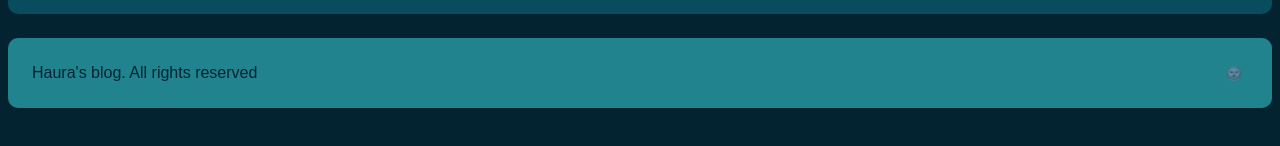
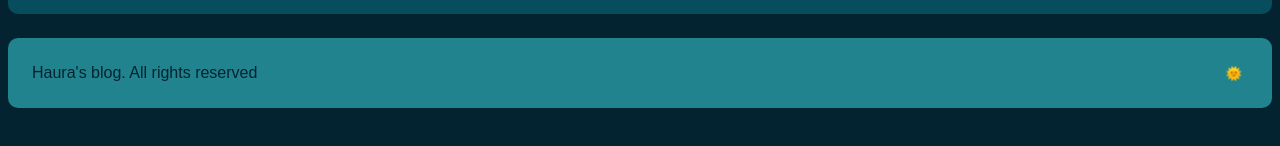
Before and after one commit to afsilvaluiz/JStack, a React app in the folder reactFundamentals/: page / in a window 1280 px wide. Shown: the part 474-620 px from the top of the page. Built offline with nearby package versions, Linux system fonts and the light colour scheme.

Commit message:
chore: study of consuming Context API

```diff
--- a/reactFundamentals/src/components/Footer/index.js
+++ b/reactFundamentals/src/components/Footer/index.js
@@ -1,16 +1,20 @@
-import React from 'react';
+import React, { useContext } from 'react';
+
+import { ThemeContext } from '../../contexts/ThemeContext';
 
 import { Container } from './styles';
 
-export default function Footer({ onToggleTheme, selectedTheme }) {
+export default function Footer() {
+  const { theme, handleToggleTheme } = useContext(ThemeContext);
+
   return (
     <Container>
       <span>Haura's blog. All rights reserved</span>
       <button
         type="button"
-        onClick={onToggleTheme}
+        onClick={handleToggleTheme}
       >
-        {selectedTheme === 'dark' ? '🌞' : '🌚'}
+        {theme === 'dark' ? '🌞' : '🌚'}
       </button>
     </Container>
   );
```
